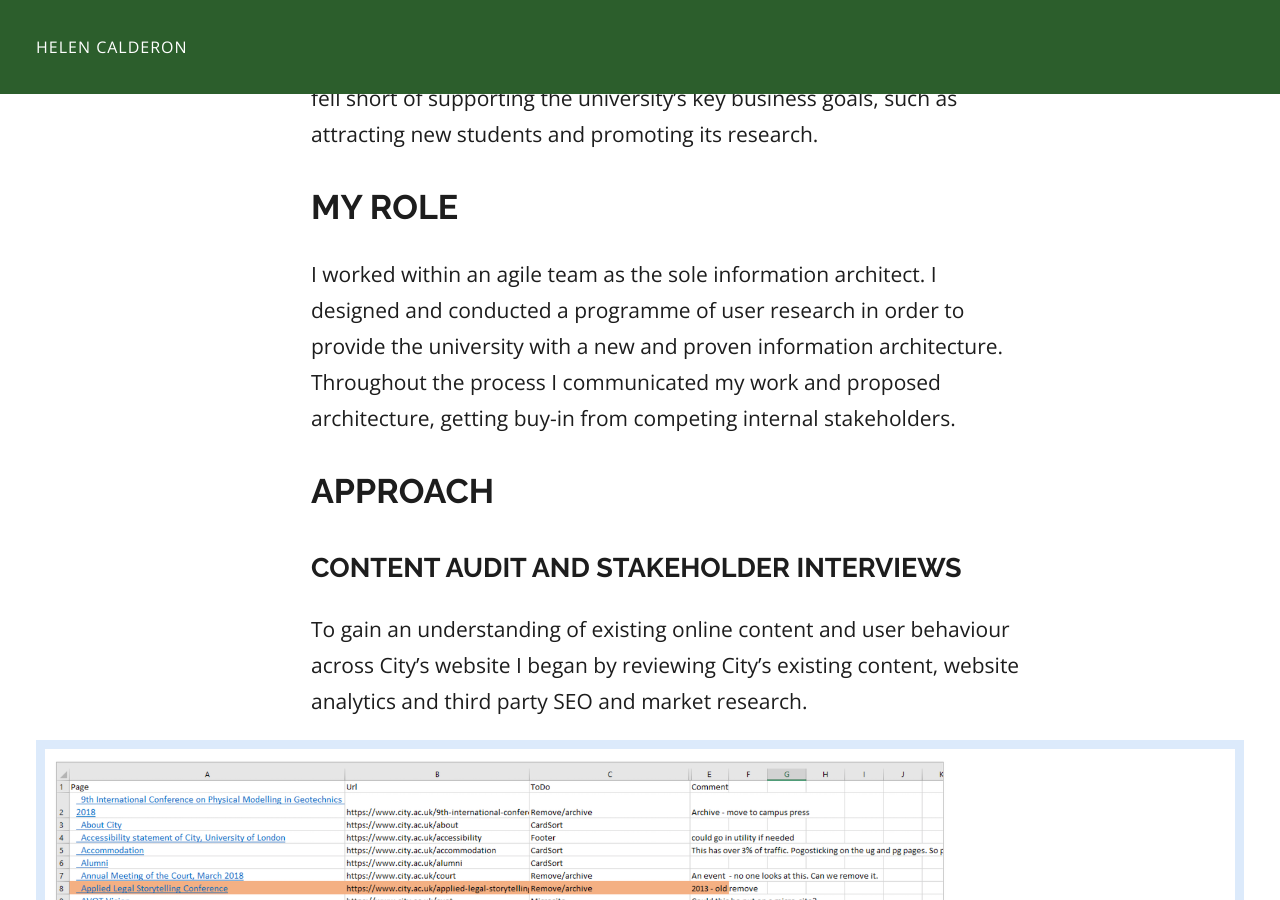
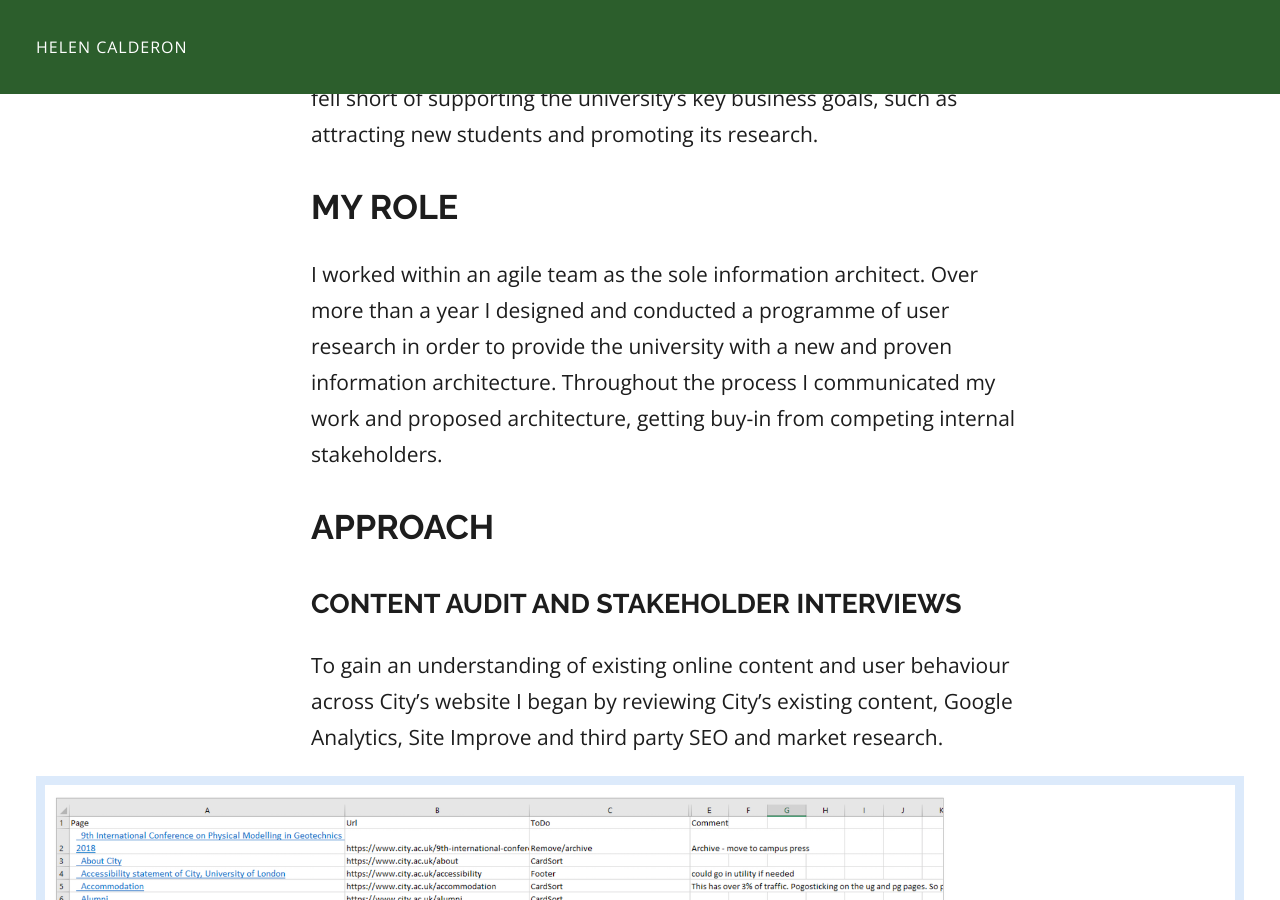
Before and after one commit to helencalderon/helenc, a Jekyll site: the page built from _posts/2020-01-12-information-architecture.md, in a window 1280 px wide and 900 px high, scrolled down 1549 px. Built offline with Jekyll 4.4.1, drawn with Linux system fonts in a browser that asks for light colours; some of the changed text lies outside the part shown.

Commit message:
Adding in a few figures and details

```diff
--- a/_posts/2020-01-12-information-architecture.md
+++ b/_posts/2020-01-12-information-architecture.md
@@ -28,13 +28,13 @@ City's information-rich site needed to answer users' questions, and help them ma
 
 ## My role ##
 
-I worked within an agile team as the sole information architect. I designed and conducted a programme of user research in order to provide the university with a new and proven information architecture. Throughout the process I communicated my work and proposed architecture, getting buy-in from competing internal stakeholders.
+I worked within an agile team as the sole information architect. Over more than a year I designed and conducted a programme of user research in order to provide the university with a new and proven information architecture. Throughout the process I communicated my work and proposed architecture, getting buy-in from competing internal stakeholders.
 
 ## Approach ##
 
 ### Content audit and stakeholder interviews ###
 
-To gain an understanding of existing online content and user behaviour across City's website I began by reviewing City's existing content, website analytics and third party SEO and market research.
+To gain an understanding of existing online content and user behaviour across City's website I began by reviewing City's existing content, Google Analytics, Site Improve and third party SEO and market research.
 
 ![Audit of sections not within primary navigation](../img/content-audit.png)
 
```
Also changed, not shown: other parts of _posts/2020-01-12-information-architecture.md (+3 -3 lines).
